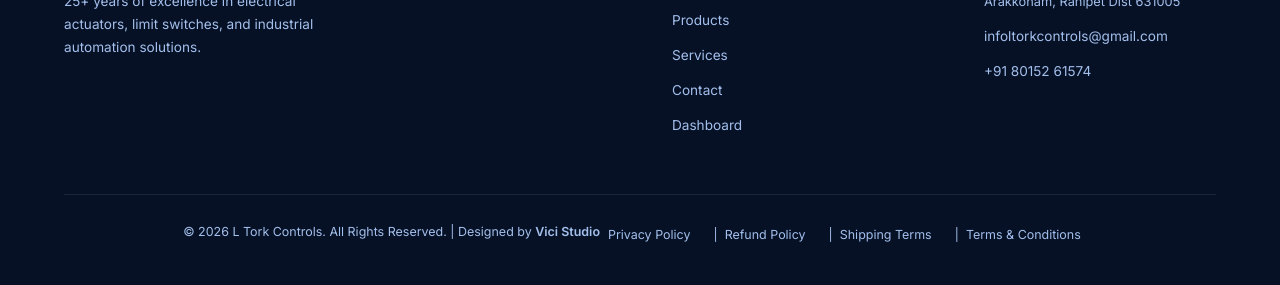
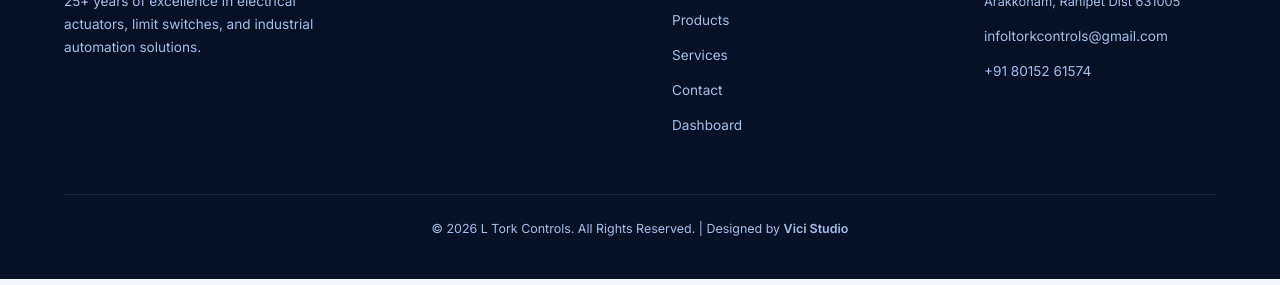
Before and after one commit to sathish22sb-sudo/L-Torks-Controls, a plain HTML site: page index.html in a window 1280 px wide. Shown: the part 3995-4280 px from the top of the page. Drawn offline with nearby package versions, Linux system fonts and the light colour scheme; no server answers; a web font is replaced by a local one.

Commit message:
the optimization hasbeen applied v4

```diff
--- a/index.html
+++ b/index.html
@@ -382,12 +382,12 @@
       </div>
       <div class="footer-bottom">
         <p>&copy; 2026 L Tork Controls. All Rights Reserved. | Designed by <strong>Vici Studio</strong></p>
-        <p style="margin-top:.4rem">
+        <!-- <p style="margin-top:.4rem">
           <a href="#" onclick="showPage('privacy')" style="font-size:.78rem">Privacy Policy</a> &nbsp;|&nbsp;
           <a href="#" onclick="showPage('refund')" style="font-size:.78rem">Refund Policy</a> &nbsp;|&nbsp;
           <a href="#" onclick="showPage('shipping')" style="font-size:.78rem">Shipping Terms</a> &nbsp;|&nbsp;
           <a href="#" onclick="showPage('terms')" style="font-size:.78rem">Terms &amp; Conditions</a>
-        </p>
+        </p> -->
       </div>
     </footer>
   </div><!-- /page-home -->
```
